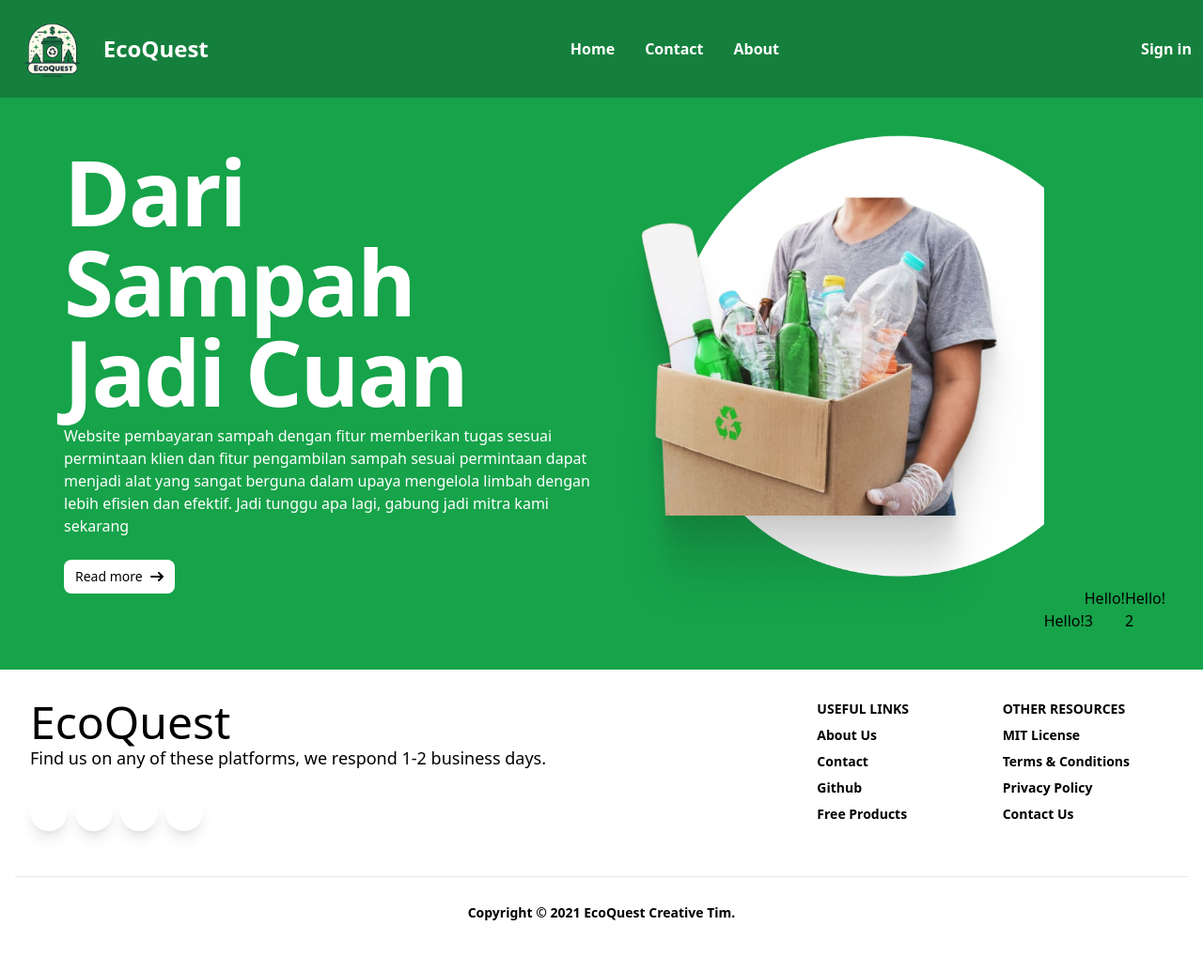
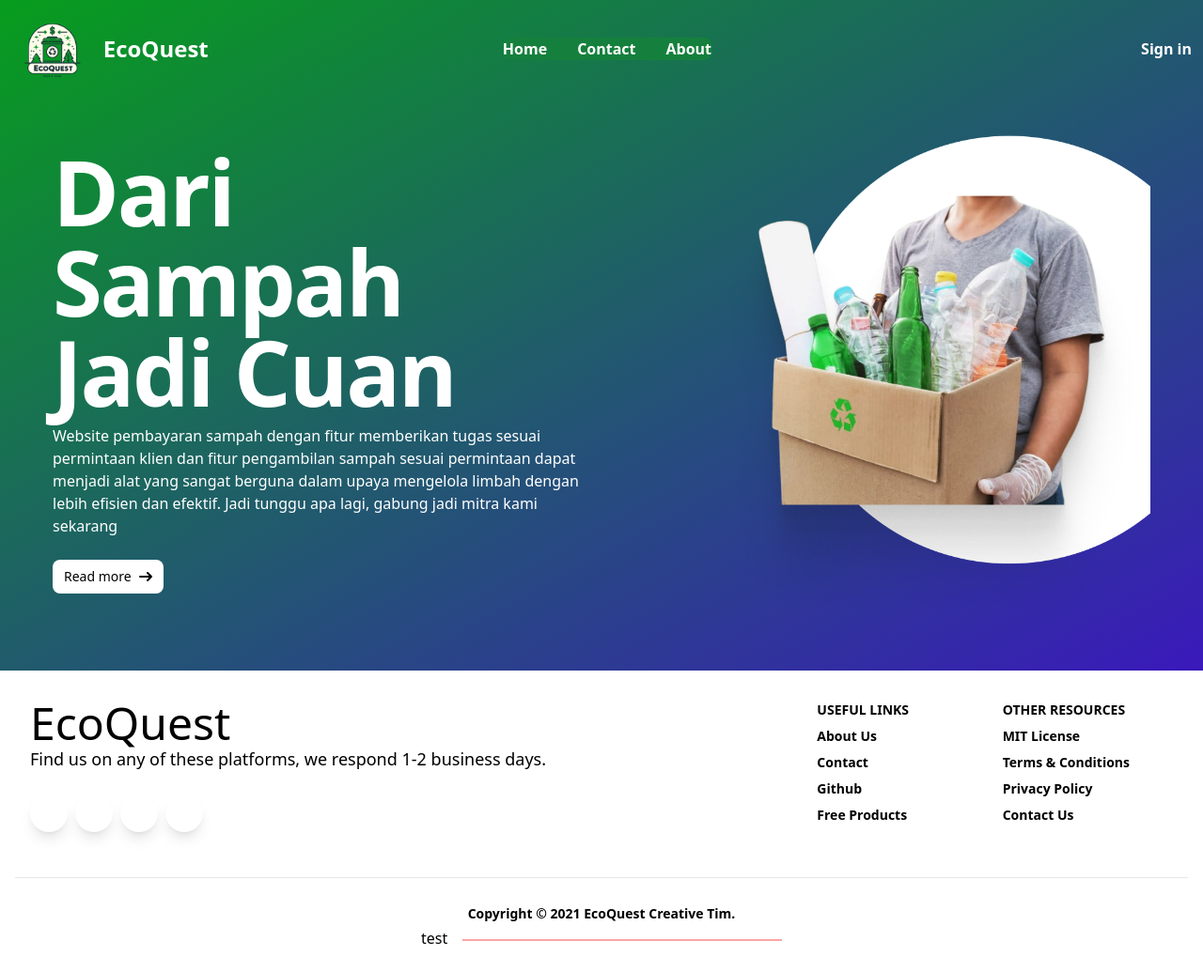
Before and after one commit to HadziqAlaydrus/Kelompok3-Ecoquest, a React (Vite) app: page / in a window 1280 px wide. Shown: the whole page at 94% size. Before the commit the page ends 1010 px from the top, so only its background shows below. Built offline with nearby package versions, Linux system fonts and the light colour scheme.

Commit message:
App,footer,navigation

```diff
--- a/src/App.jsx
+++ b/src/App.jsx
@@ -13,7 +13,7 @@ import Footer from './components/Footer'
 
 function Layout({children}){
   return(
-    <div>
+    <div className='relative overflow-x-hidden'>
     <Navigationmenu/>
     {children}
     <Footer/>
--- a/src/components/Footer.jsx
+++ b/src/components/Footer.jsx
@@ -66,6 +66,11 @@ function Footer() {
           Copyright © <span id="get-current-year">2021</span><a href="https://www.creative-tim.com/product/notus-js" class="text-blueGray-500 hover:text-gray-800" target="_blank"> EcoQuest </a>
           <a href="https://www.creative-tim.com?ref=njs-profile" class="text-blueGray-500 hover:text-blueGray-800">Creative Tim</a>.
         </div>
+
+        <div className='items-center flex flex-row gap-4'>
+          <p>test</p>
+          <div className='w-full border-t-2 border-red-300 mt-1'></div>
+        </div>
       </div>
     </div>
   </div>
--- a/src/components/Navigationmenu.jsx
+++ b/src/components/Navigationmenu.jsx
@@ -10,20 +10,20 @@ const navigate = useNavigate()
     <div>
 
 
-<nav class="bg-green-700 border-green-700 dark:bg-gray-900">
-  <div class="max-w-screen-xl flex flex-wrap items-center justify-between mx-auto p-3">
+<nav class=" bg-transparent dark:bg-gray-900 absolute top-0 w-screen">
+  <div class=" max-w-screen-xl flex flex-wrap items-center justify-between mx-auto p-3">
     <a href="/" class="flex items-center space-x-3 rtl:space-x-reverse">
         <img src={logo} class="h-20" alt="EcoQuest Logo" />
         <span class="self-center text-2xl font-semibold text-white whitespace-nowrap dark:text-white">EcoQuest</span>
     </a>
-    <button data-collapse-toggle="navbar-default" type="button" class="inline-flex items-center p-2 w-10 h-10 justify-center text-sm text-gray-500 rounded-lg md:hidden hover:bg-gray-100 focus:outline-none focus:ring-2 focus:ring-gray-200 dark:text-gray-400 dark:hover:bg-gray-700 dark:focus:ring-gray-600" aria-controls="navbar-default" aria-expanded="false">
+    <button data-collapse-toggle="navbar-default" type="button" className="inline-flex items-center p-2  w-10 h-10 justify-center text-sm text-gray-500 rounded-lg md:hidden hover:bg-gray-100 focus:outline-none focus:ring-2 focus:ring-gray-200 dark:text-gray-400 dark:hover:bg-gray-700 dark:focus:ring-gray-600" aria-controls="navbar-default" aria-expanded="false">
         <span class="sr-only">Open main menu</span>
         <svg class="w-5 h-5" aria-hidden="true" xmlns="http://www.w3.org/2000/svg" fill="none" viewBox="0 0 17 14">
             <path stroke="currentColor" stroke-linecap="round" stroke-linejoin="round" stroke-width="2" d="M1 1h15M1 7h15M1 13h15"/>
         </svg>
     </button>
     <div class="hidden w-full md:block md:w-auto" id="navbar-default">
-      <ul class="font-semibold flex flex-col p-4 md:p-0 mt-4 border border-gray-100 rounded-lg bg-gray-50 md:flex-row md:space-x-8 rtl:space-x-reverse md:mt-0 md:border-0 md:bg-green-700 dark:bg-gray-800 md:dark:bg-gray-900 dark:border-gray-700">
+      <ul class="font-semibold flex flex-col p-4 md:p-0 mt-4 mr-36 border border-gray-100 rounded-lg bg-gray-50 md:flex-row md:space-x-8 rtl:space-x-reverse md:mt-0 md:border-0 md:bg-green-700 dark:bg-gray-800 md:dark:bg-gray-900 dark:border-gray-700">
         <li>
           <a href="/" class="block py-2 px-3 text-white bg-blue-700 rounded md:bg-transparent md:text-white md:p-0 dark:text-white md:hover:text-black" aria-current="page">Home</a>
         </li>
--- a/src/pages/Home.jsx
+++ b/src/pages/Home.jsx
@@ -7,11 +7,11 @@ function Home() {
   return (
 
 
-  <div class="max-w-screen p-10 bg-green-600">
+  <div class="max-w-screen p-14 bg-gradient-to-br from-[#079D1D] to-[#3A19BB] pt-36">
       <div class="grid grid-cols-2">
-        <div class='mt-3 ml-7 test-justify'>
+        <div class='mt-3 test-justify'>
         <a href="/">
-        <h1 class='mb-2 text-8xl font-bold tracking-tight text-white dark:text-white '>Dari <br /> Sampah <br /> Jadi Cuan</h1>
+        <h1 class='mb-2 text-8xl font-bold tracking-tight text-white dark:text-white '>Dari Sampah <br /> Jadi Cuan</h1>
         <p class="mb-6 font-normal text-white dark:text-gray-400">Website pembayaran sampah dengan fitur memberikan tugas sesuai permintaan klien dan fitur pengambilan sampah sesuai permintaan dapat menjadi alat yang sangat berguna dalam upaya mengelola limbah dengan lebih efisien dan efektif. Jadi tunggu apa lagi, gabung jadi mitra kami sekarang</p>
         </a>
         <a href="/login" class="inline-flex items-center px-3 py-2 text-sm font-medium text-center text-black bg-white rounded-lg hover:bg-blue-800 focus:ring-4 focus:outline-none focus:ring-white dark:bg-white dark:hover:bg-white dark:focus:ring-white">
@@ -23,9 +23,6 @@ function Home() {
       </div>
         <div class="flex items-end justify-end">
           <img src={image2} alt="" />
-      <p>Hello!</p>
-      <p>Hello! 3</p>
-      <p>Hello! 2</p>
         </div>
       </div>
   </div>
```
